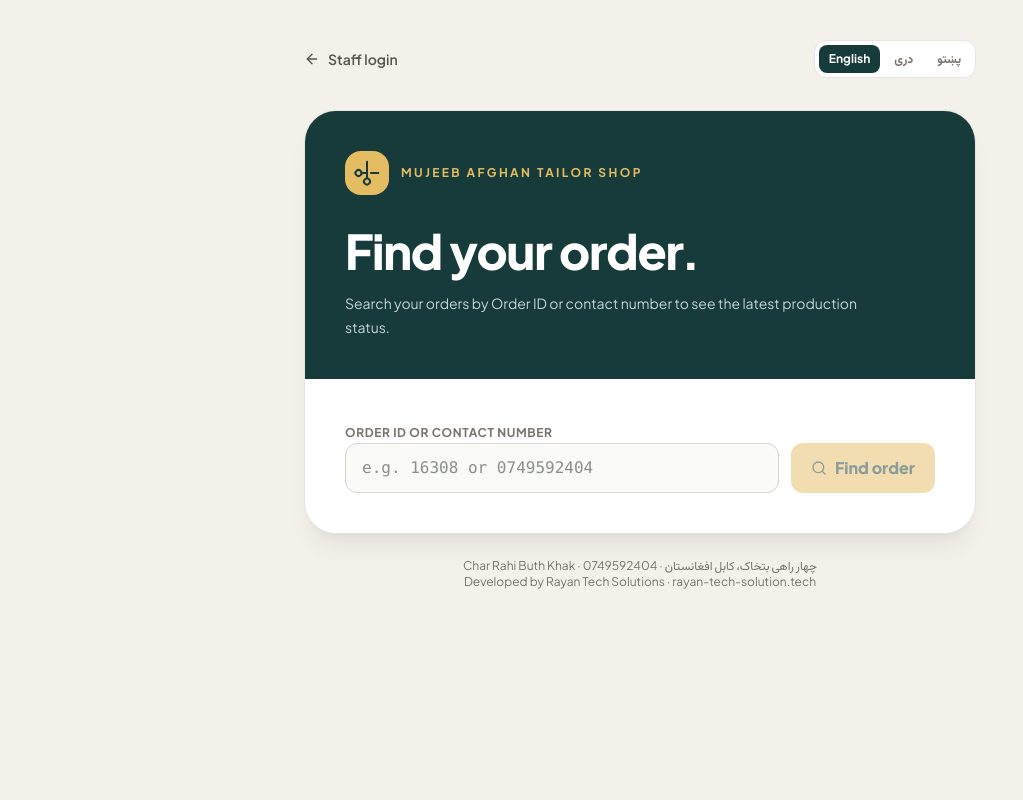
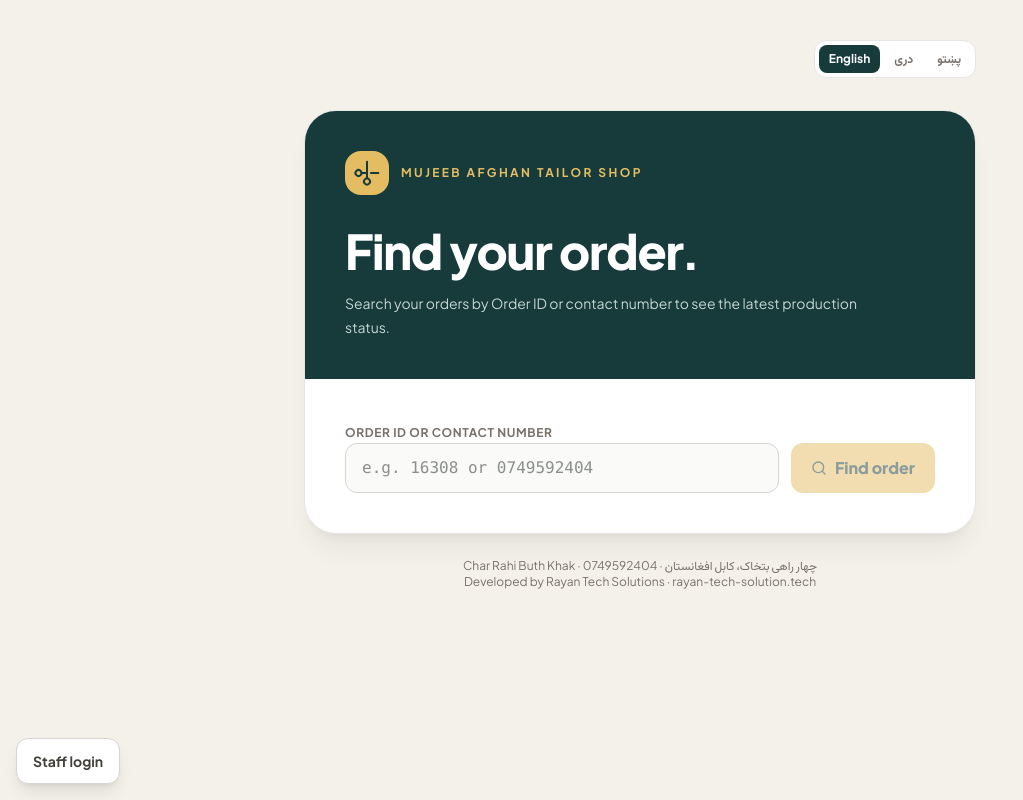
Before and after one commit to 2021ce97/Simple-Tailor-Shop, a React (Vite) app: page / in a window 1280 px wide. Shown: the whole page, without its empty margins (0-1023 px from the left). Built offline with nearby package versions, Linux system fonts and the light colour scheme.

Commit message:
Move customer login to bottom button

```diff
--- a/src/components/PublicTrackingView.tsx
+++ b/src/components/PublicTrackingView.tsx
@@ -1,5 +1,5 @@
 import React, { useState } from 'react';
-import { ArrowLeft, CheckCircle2, Clock3, Scissors, Search, Shirt, XCircle } from 'lucide-react';
+import { CheckCircle2, Clock3, Scissors, Search, Shirt, XCircle } from 'lucide-react';
 import { Language } from '../types';
 
 type PublicOrder = {
@@ -57,10 +57,7 @@
   return (
     <div dir={isRtl ? 'rtl' : 'ltr'} className="min-h-screen bg-[#f4f1ea] text-[#1c2421] px-4 py-6 sm:py-10">
       <main className="mx-auto max-w-2xl">
-        <div className="flex items-center justify-between gap-4">
-          <a href="/login" className="inline-flex items-center gap-2 text-sm font-semibold text-stone-600 hover:text-[#1c2421]">
-            <ArrowLeft className="h-4 w-4" /> {copy.staff}
-          </a>
+        <div className="flex items-center justify-end gap-4">
           <div className="flex items-center gap-1 rounded-xl border border-stone-200 bg-white p-1 text-xs font-bold">
             {(['en', 'fa', 'ps'] as Language[]).map(option => <button key={option} type="button" onClick={() => setLanguage(option)} className={`rounded-lg px-2.5 py-1.5 ${language === option ? 'bg-[#173b3b] text-white' : 'text-stone-500 hover:bg-stone-100'}`}>{option === 'en' ? 'English' : option === 'fa' ? 'دری' : 'پښتو'}</button>)}
           </div>
@@ -119,6 +116,7 @@
 
         <footer className="py-6 text-center text-xs text-stone-500">Char Rahi Buth Khak · چهار راهی بتخاک، کابل افغانستان · 0749592404<br />Developed by Rayan Tech Solutions · rayan-tech-solution.tech</footer>
       </main>
+      <a href="/login" className="fixed bottom-4 left-4 z-10 rounded-xl border border-stone-300 bg-white px-4 py-3 text-sm font-bold text-stone-700 shadow-lg shadow-stone-900/10 transition hover:border-[#173b3b] hover:bg-[#173b3b] hover:text-white">{copy.staff}</a>
     </div>
   );
 };
```
Also changed, not shown: 1 other file (tests, documents, lock files or other folders).
